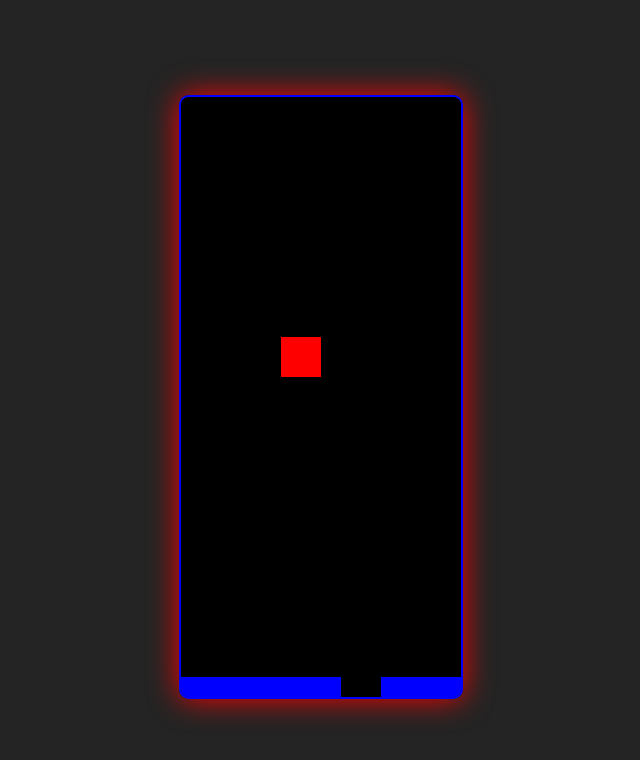
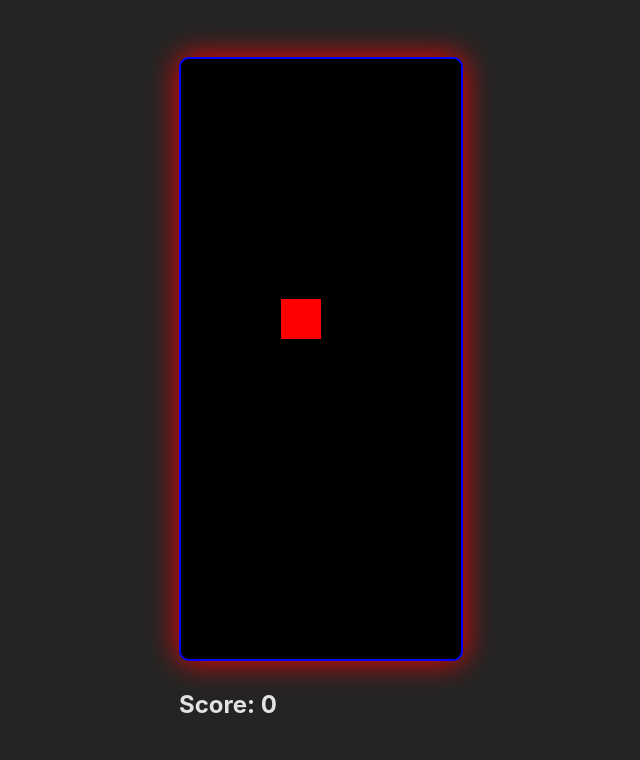
Before and after one commit to diego-monfort-landolt/tetris, a website built with Vite: page index.html in a window 1280 px wide. Shown: the whole page, without its empty margins (319-959 px from the left). Built offline with nearby package versions, Linux system fonts and the light colour scheme.

Commit message:
added functions

```diff
--- a/index.html
+++ b/index.html
@@ -9,7 +9,9 @@
   <body>
     <div id="app">
       <canvas></canvas>
+
     </div>
+    <h2><strong>Score: <span></span></strong></h2>
     <script type="module" src="/main.js"></script>
   </body>
 </html>
--- a/main.js
+++ b/main.js
@@ -2,10 +2,13 @@ import "./style.css";
 
 const canvas = document.querySelector("canvas");
 const context = canvas.getContext("2d");
+const $score = document.querySelector('span')
 
 const BLOCK_SIZE = 20;
 const BOARD_WIDTH = 14;
 const BOARD_HEIGHT = 30;
+
+let score = 0
 
 canvas.width = BLOCK_SIZE * BOARD_WIDTH;
 canvas.height = BLOCK_SIZE * BOARD_HEIGHT;
@@ -14,40 +17,11 @@ context.scale(BLOCK_SIZE, BLOCK_SIZE);
 
 // 3.board
 
-const board = [
-  [0, 0, 0, 0, 0, 0, 0, 0, 0, 0, 0, 0, 0, 0],
-  [0, 0, 0, 0, 0, 0, 0, 0, 0, 0, 0, 0, 0, 0],
-  [0, 0, 0, 0, 0, 0, 0, 0, 0, 0, 0, 0, 0, 0],
-  [0, 0, 0, 0, 0, 0, 0, 0, 0, 0, 0, 0, 0, 0],
-  [0, 0, 0, 0, 0, 0, 0, 0, 0, 0, 0, 0, 0, 0],
-  [0, 0, 0, 0, 0, 0, 0, 0, 0, 0, 0, 0, 0, 0],
-  [0, 0, 0, 0, 0, 0, 0, 0, 0, 0, 0, 0, 0, 0],
-  [0, 0, 0, 0, 0, 0, 0, 0, 0, 0, 0, 0, 0, 0],
-  [0, 0, 0, 0, 0, 0, 0, 0, 0, 0, 0, 0, 0, 0],
-  [0, 0, 0, 0, 0, 0, 0, 0, 0, 0, 0, 0, 0, 0],
+const board = createBoard(BOARD_WIDTH, BOARD_HEIGHT)
 
-  [0, 0, 0, 0, 0, 0, 0, 0, 0, 0, 0, 0, 0, 0],
-  [0, 0, 0, 0, 0, 0, 0, 0, 0, 0, 0, 0, 0, 0],
-  [0, 0, 0, 0, 0, 0, 0, 0, 0, 0, 0, 0, 0, 0],
-  [0, 0, 0, 0, 0, 0, 0, 0, 0, 0, 0, 0, 0, 0],
-  [0, 0, 0, 0, 0, 0, 0, 0, 0, 0, 0, 0, 0, 0],
-  [0, 0, 0, 0, 0, 0, 0, 0, 0, 0, 0, 0, 0, 0],
-  [0, 0, 0, 0, 0, 0, 0, 0, 0, 0, 0, 0, 0, 0],
-  [0, 0, 0, 0, 0, 0, 0, 0, 0, 0, 0, 0, 0, 0],
-  [0, 0, 0, 0, 0, 0, 0, 0, 0, 0, 0, 0, 0, 0],
-  [0, 0, 0, 0, 0, 0, 0, 0, 0, 0, 0, 0, 0, 0],
-
-  [0, 0, 0, 0, 0, 0, 0, 0, 0, 0, 0, 0, 0, 0],
-  [0, 0, 0, 0, 0, 0, 0, 0, 0, 0, 0, 0, 0, 0],
-  [0, 0, 0, 0, 0, 0, 0, 0, 0, 0, 0, 0, 0, 0],
-  [0, 0, 0, 0, 0, 0, 0, 0, 0, 0, 0, 0, 0, 0],
-  [0, 0, 0, 0, 0, 0, 0, 0, 0, 0, 0, 0, 0, 0],
-  [0, 0, 0, 0, 0, 0, 0, 0, 0, 0, 0, 0, 0, 0],
-  [0, 0, 0, 0, 0, 0, 0, 0, 0, 0, 0, 0, 0, 0],
-  [0, 0, 0, 0, 0, 0, 0, 0, 0, 0, 0, 0, 0, 0],
-  [0, 0, 0, 0, 0, 0, 0, 0, 0, 0, 0, 0, 0, 0],
-  [1, 1, 1, 1, 1, 1, 1, 1, 0, 0, 1, 1, 1, 1],
-];
+function createBoard (width, height) {
+  return Array(height).fill().map(() => Array(width).fill(0))
+}
 
 // 4. pieza player
 
@@ -125,6 +99,8 @@ function draw() {
       }
     });
   });
+
+  $score.innerHTML = score
 }
 document.addEventListener("keydown", (event) => {
   if (event.key === "ArrowLeft") {
@@ -206,6 +182,7 @@ function removeRows() {
     board.splice(y, 1);
     const newRow = Array(BOARD_WIDTH).fill(0);
     board.unshift(newRow);
+    score += 10
   });
 }
 
```
